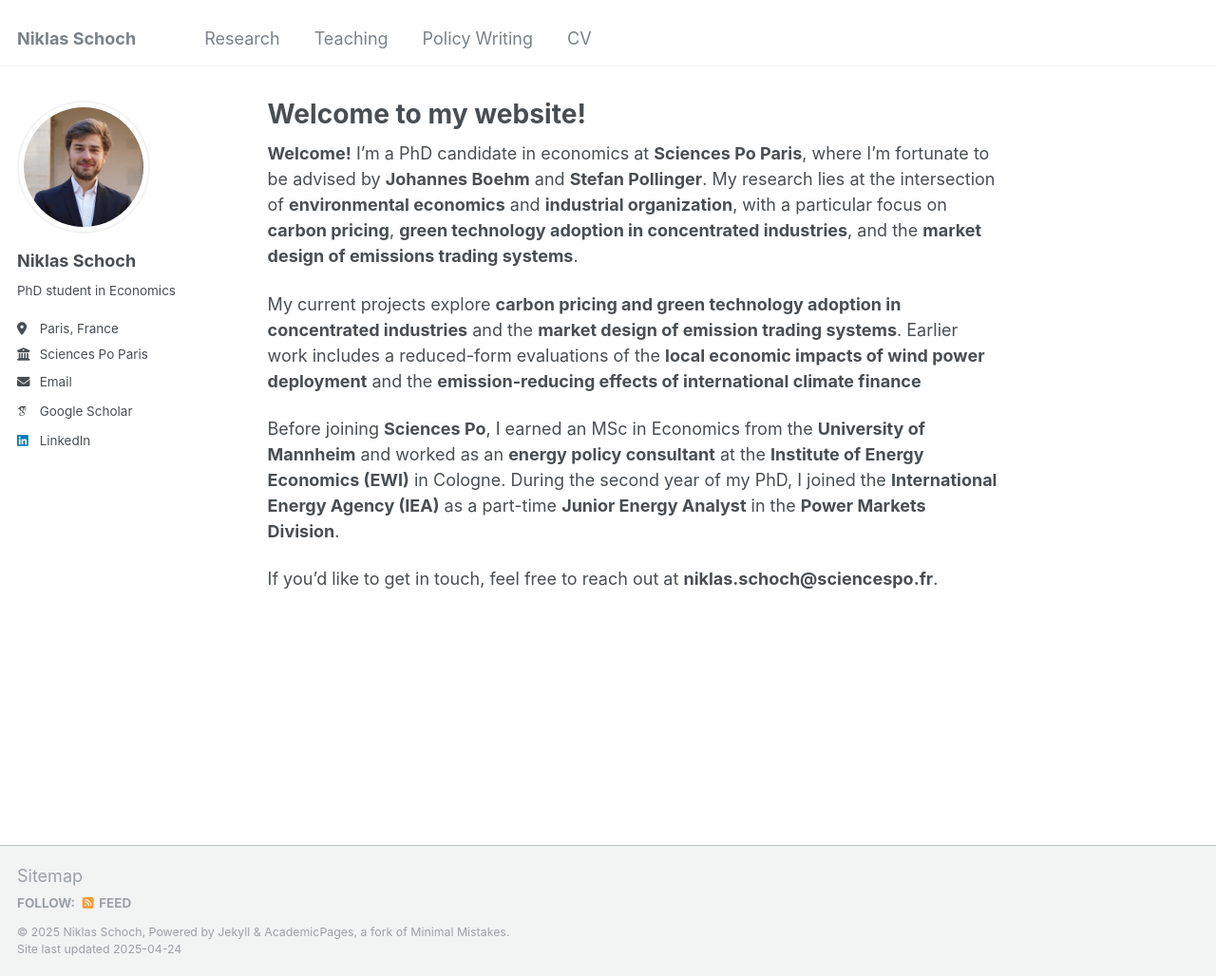
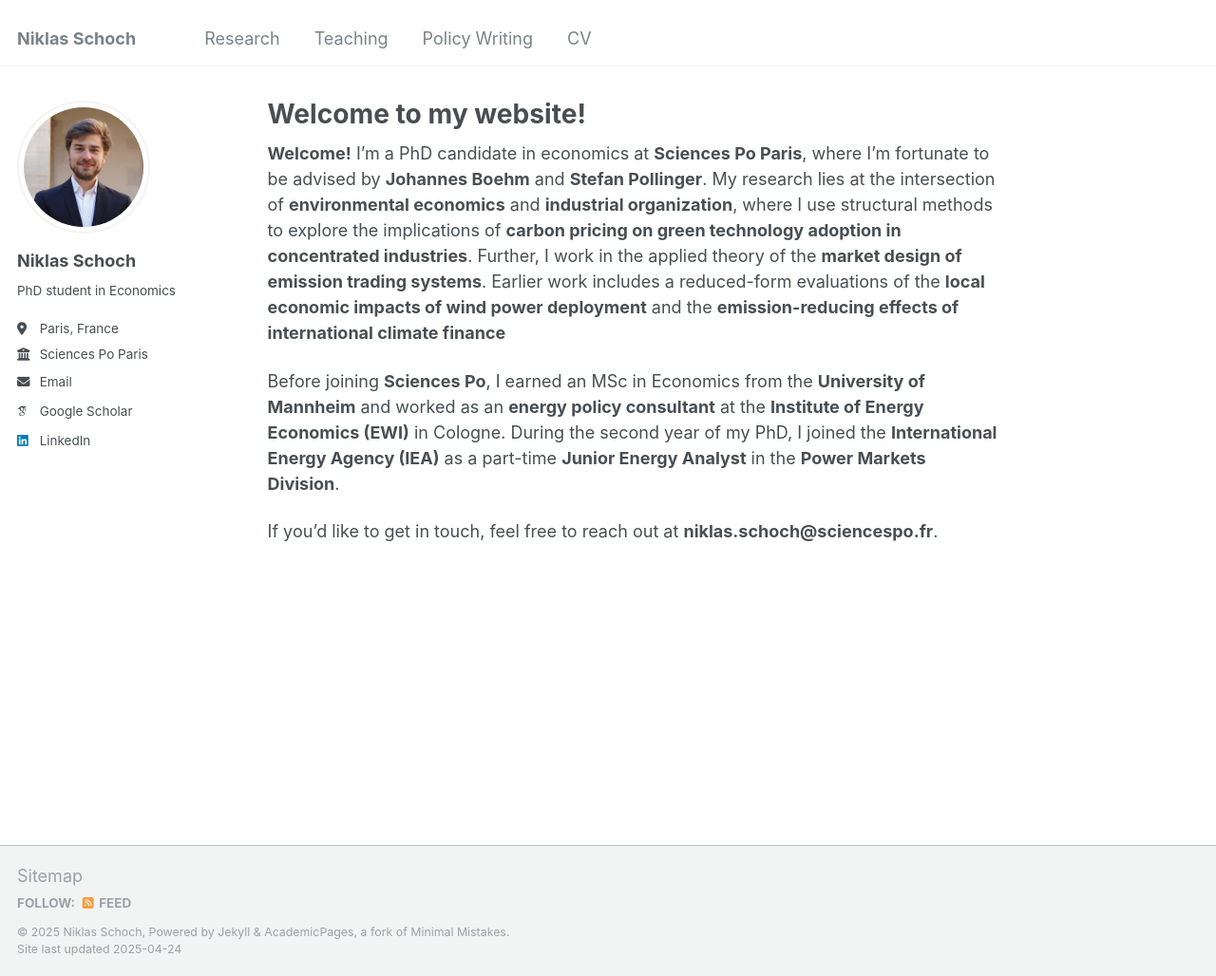
Before and after one commit to niklasschoch/niklasschoch.github.io, a Jekyll site: the page built from _pages/about.md, in a window 1280 px wide and 1028 px high. Shown: the whole window at 95% size. Built offline with Jekyll 4.4.1, drawn with Linux system fonts in a browser that asks for light colours; some web fonts are replaced.

Commit message:
Update about.md
Signed-off-by: niklasschoch <74817881+niklasschoch@users.noreply.github.com>

```diff
--- a/_pages/about.md
+++ b/_pages/about.md
@@ -7,9 +7,7 @@ redirect_from:
   - /about.html
 ---
 
-**Welcome!** I’m a PhD candidate in economics at **Sciences Po Paris**, where I’m fortunate to be advised by **Johannes Boehm** and **Stefan Pollinger**. My research lies at the intersection of **environmental economics** and **industrial organization**, with a particular focus on **carbon pricing**, **green technology adoption in concentrated industries**, and the **market design of emissions trading systems**.
-
-My current projects explore **carbon pricing and green technology adoption in concentrated industries** and the **market design of emission trading systems**. Earlier work includes a reduced-form evaluations of the **local economic impacts of wind power deployment** and the **emission-reducing effects of international climate finance**
+**Welcome!** I’m a PhD candidate in economics at **Sciences Po Paris**, where I’m fortunate to be advised by **Johannes Boehm** and **Stefan Pollinger**. My research lies at the intersection of **environmental economics** and **industrial organization**, where I use structural methods to explore the implications of **carbon pricing on green technology adoption in concentrated industries**. Further, I work in the applied theory of the **market design of emission trading systems**. Earlier work includes a reduced-form evaluations of the **local economic impacts of wind power deployment** and the **emission-reducing effects of international climate finance**
 
 Before joining **Sciences Po**, I earned an MSc in Economics from the **University of Mannheim** and worked as an **energy policy consultant** at the **Institute of Energy Economics (EWI)** in Cologne. During the second year of my PhD, I joined the **International Energy Agency (IEA)** as a part-time **Junior Energy Analyst** in the **Power Markets Division**.
 
```
